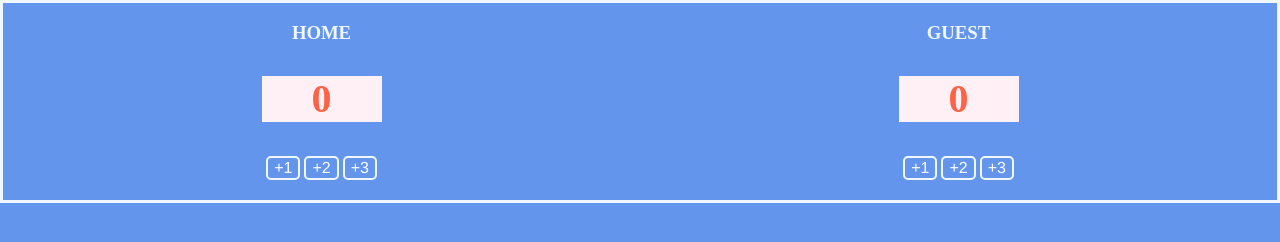
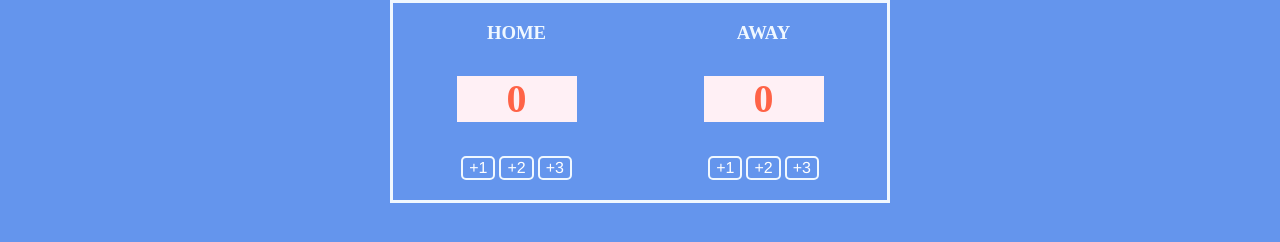
Before and after one commit to V3RDAY/Scrimba-Basketball-Score, a plain HTML site: page co478437cb2d217ee62ba00b4/index.html in a window 1280 px wide. Drawn offline with nearby package versions, Linux system fonts and the light colour scheme.

Commit message:
Guest to Away
Changed Guest Header to Away

```diff
--- a/co478437cb2d217ee62ba00b4/index.css
+++ b/co478437cb2d217ee62ba00b4/index.css
@@ -1,7 +1,8 @@
 body {
     margin:0 auto;
     background: cornflowerblue;
-
+    max-width: 500px ;
+    margin: auto;
 
 }
 
--- a/co478437cb2d217ee62ba00b4/index.html
+++ b/co478437cb2d217ee62ba00b4/index.html
@@ -18,7 +18,7 @@
 
 
          <div>
-          <h3 class="scoreheader">GUEST</h3>
+          <h3 class="scoreheader">AWAY</h3>
              <div class="column">
         <h2 class="score"id="guest">0</h2>
         <button class="button" onclick="incrementGuestScore(1)">+1</button>
```
